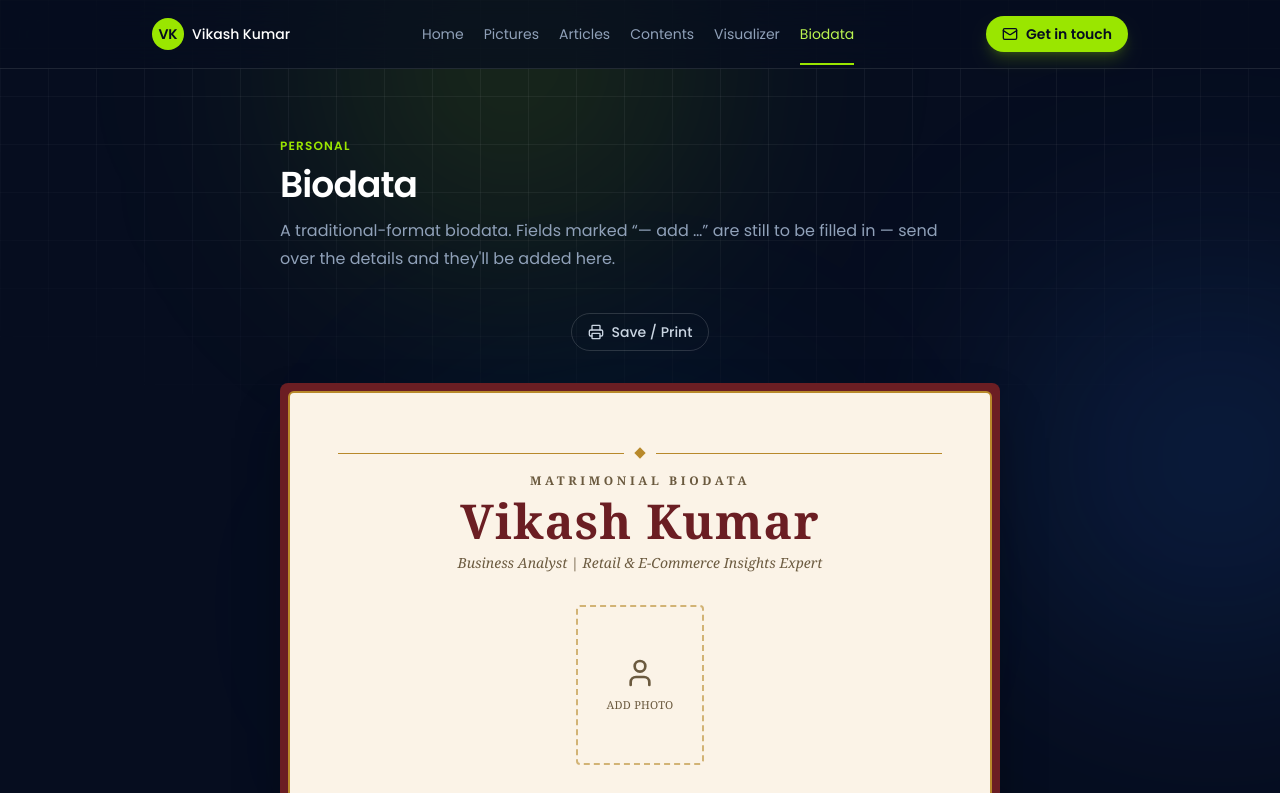
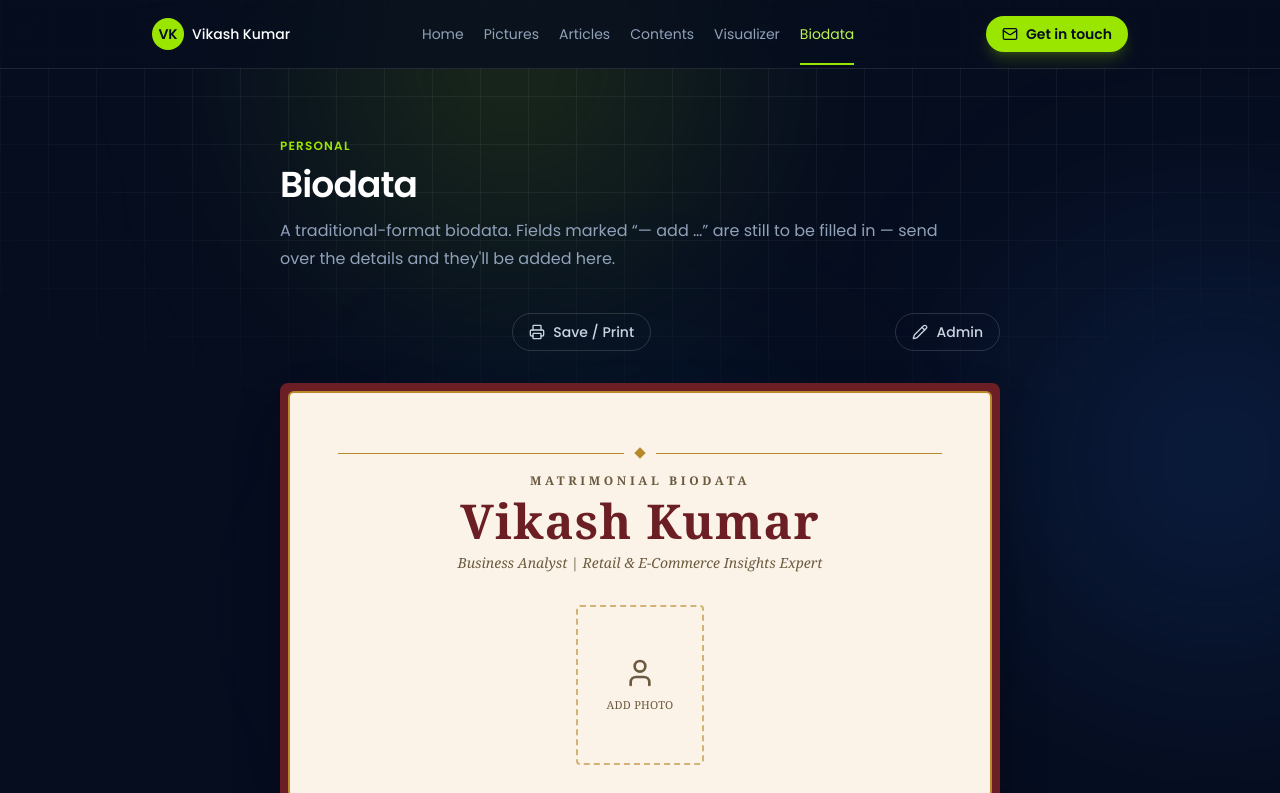
Before and after one commit to Vikash-xai/ecommerce-strategy-portfolio, a Next.js app: page /biodata in a window 1280 px wide. Shown: the top 793 px of the page. Built offline with nearby package versions, Linux system fonts and the light colour scheme; no server answers.

Commit message:
Always show an Admin link on the Biodata page
The Edit link only appeared once already signed in, leaving no way to
discover /admin/biodata from the site itself. Now a link is always
shown, labeled "Admin" when signed out and "Edit" when signed in.

```diff
--- a/app/biodata/page.tsx
+++ b/app/biodata/page.tsx
@@ -89,15 +89,13 @@ export default async function BiodataPage() {
 
         <div className="mb-8 flex items-center justify-center gap-3">
           <PrintButton />
-          {isAuthorized ? (
           <Link
             href="/admin/biodata"
             className="flex items-center gap-2 rounded-full border border-white/15 px-4 py-2 text-sm font-medium text-slate-300 transition-colors hover:border-white/30 hover:text-white"
           >
             <Pencil className="h-4 w-4" />
-              Edit
+            {isAuthorized ? "Edit" : "Admin"}
           </Link>
-          ) : null}
         </div>
       </div>
 
```
Lines whose indentation alone changed are shown as unchanged.
